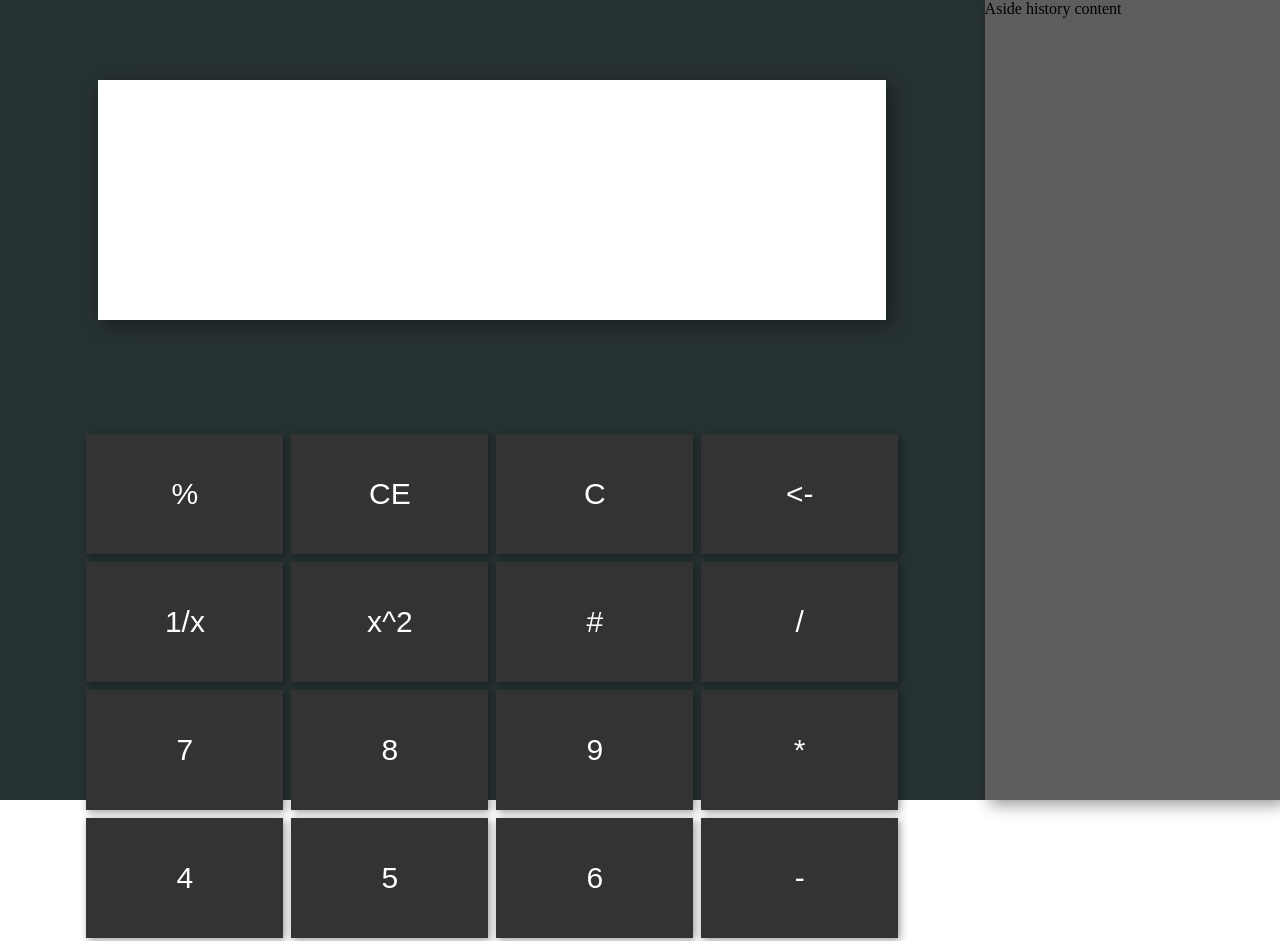
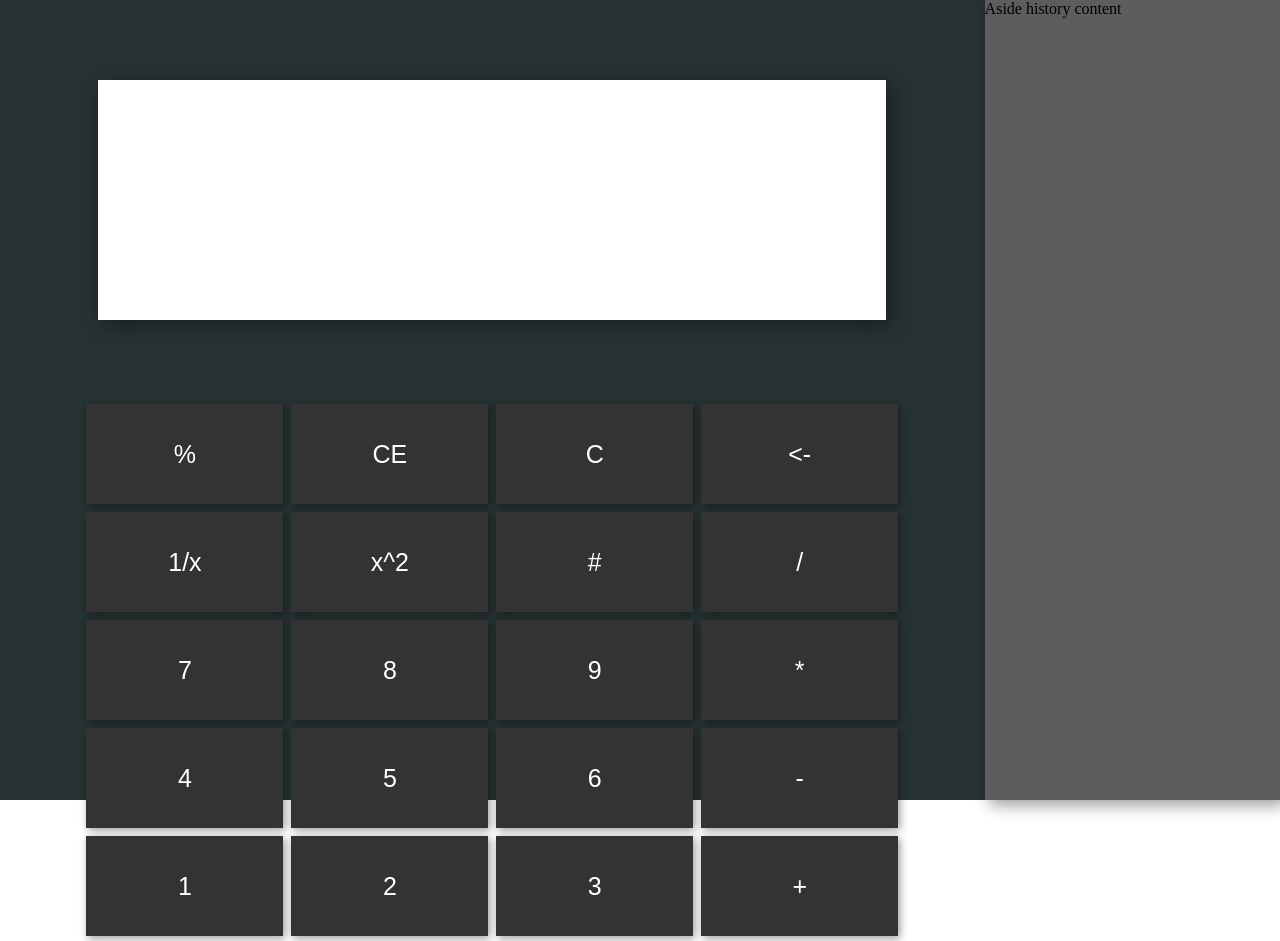
Before and after one commit to amg28/js-calculator, a plain HTML site: page index.html in a window 1280 px wide. Shown: the top 941 px of the page. Drawn offline with Linux system fonts and the light colour scheme.

Commit message:
Minor changes

```diff
--- a/style.css
+++ b/style.css
@@ -68,14 +68,12 @@ section {
     flex-flow: row wrap;
     justify-content: center;
     align-content: center;
-    margin-top: 3%;
 }
 
 aside {
     width: 30%;
     background-color: var(--side-section-color);
     float: right;
-    min-height: 50%;
     box-shadow: 5px 5px 15px rgba(0, 0, 0, 0.4);
 }
 
@@ -84,7 +82,7 @@ aside {
     height: 4em; /* Relative to font-size of the element. 2em - 2 times, 3em - 3 times */
     background: var(--button-color);
     margin: 4px;
-    font-size: 30px;
+    font-size: 25px;
     color: white;
     border: none;
     box-shadow: 2px 2px 8px rgba(0, 0, 0, 0.4);
```
